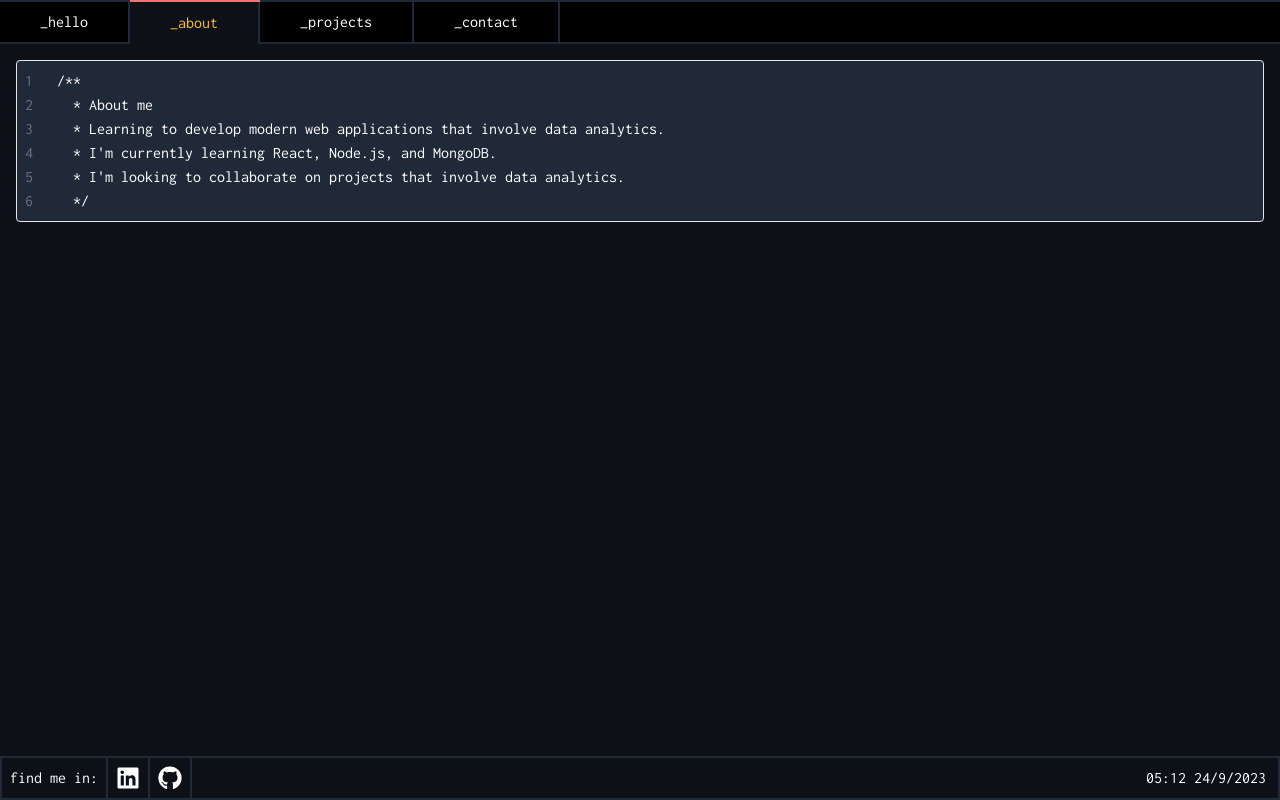
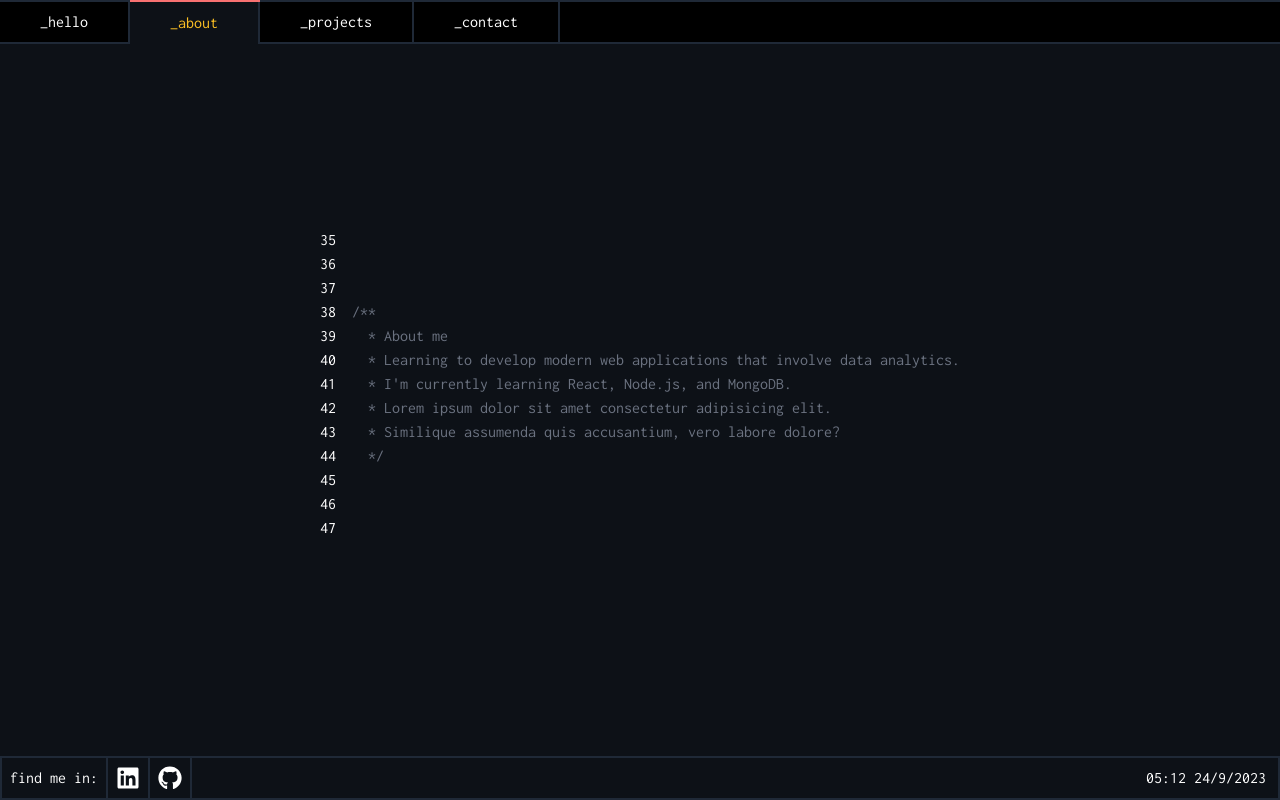
Before and after one commit to mzapf/portfolio, a React (Vite) app: page /about in a window 1280 px wide. Built offline with nearby package versions, Linux system fonts and the light colour scheme.

Commit message:
update CodeEditor

```diff
--- a/src/components/About.jsx
+++ b/src/components/About.jsx
@@ -5,7 +5,8 @@ const About = () => {
         "About me",
         "Learning to develop modern web applications that involve data analytics.",
         "I'm currently learning React, Node.js, and MongoDB.",
-        "I'm looking to collaborate on projects that involve data analytics.",
+        "Lorem ipsum dolor sit amet consectetur adipisicing elit.",
+        "Similique assumenda quis accusantium, vero labore dolore?",
     ]
 
     const commented_content = `/**
@@ -13,7 +14,7 @@ const About = () => {
   */`
 
     return (
-        <div className="p-4">
+        <div className="flex justify-center items-center md:h-[85vh] p-4">
             <CodeEditor content={commented_content} />
         </div>
     )
--- a/src/components/CodeEditor.jsx
+++ b/src/components/CodeEditor.jsx
@@ -1,17 +1,30 @@
 const CodeEditor = ({ content }) => {
     const lines = content.split("\n")
 
+    const extraLines = 3
+    const totalLineCount = lines.length + 2 * extraLines
+    const startLineNumber = 35
+
+    const lineNumbers = [...Array(totalLineCount)].map((_, index) => (
+        <div key={index} className="text-white">
+            {index + startLineNumber}
+        </div>
+    ))
+
+    const blankLines = [...Array(extraLines)].map((_, index) => (
+        <div key={`blank-${index}`}> </div>
+    ))
+
     return (
-        <div className="border rounded p-2 bg-gray-800 text-white relative overflow-x-scroll">
-            <div className="absolute top-0 left-0 p-2">
-                {lines.map((_, index) => (
-                    <div key={index} className="text-gray-500">
-                        {index + 1}
-                    </div>
+        <div className="p-2 text-gray-500 relative overflow-x-scroll">
+            <div className="absolute top-0 left-0 p-2">{lineNumbers}</div>
+            <div className="pl-8 whitespace-pre-wrap">
+                {blankLines}
+                {lines.map((line, index) => (
+                    <div key={index}>{line}</div>
                 ))}
+                {blankLines}
             </div>
-
-            <div className="pl-8 whitespace-pre-wrap">{content}</div>
         </div>
     )
 }
```
